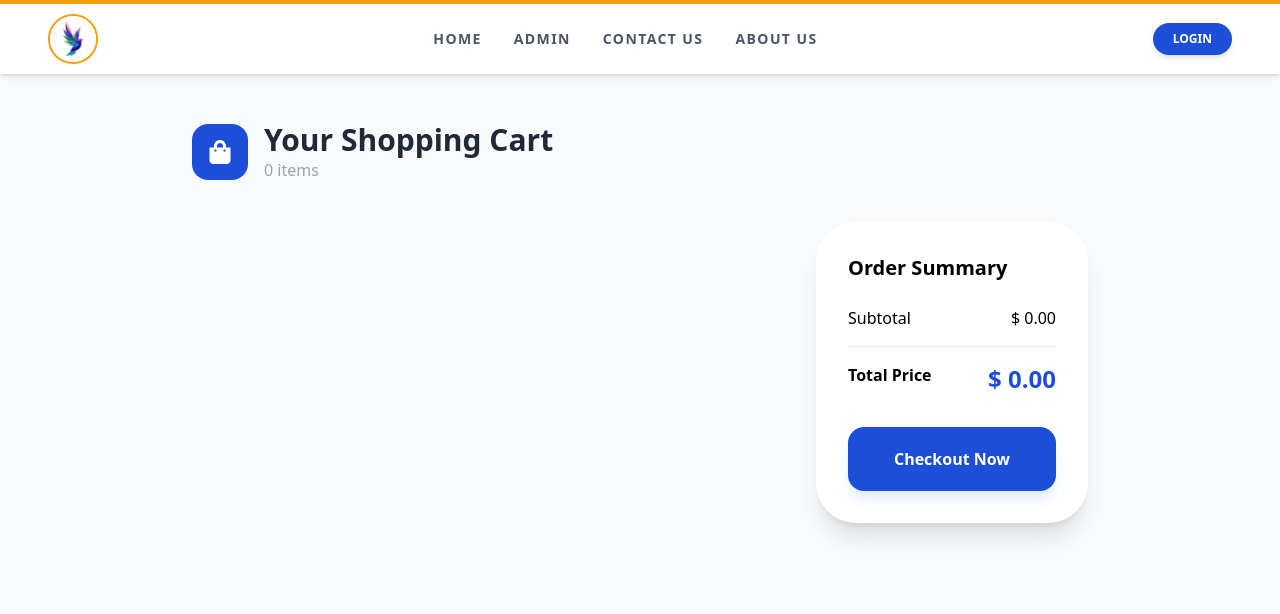
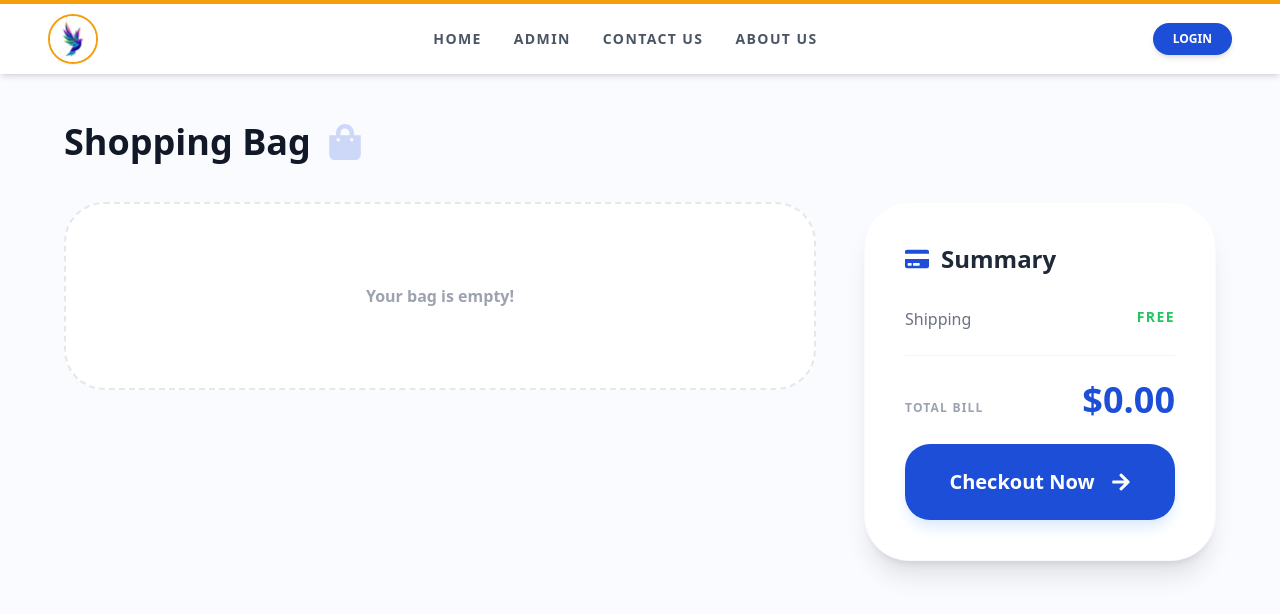
Before and after one commit to DulanKavindu/cbc-forntend-new2, a React (Vite) app: page /cart in a window 1280 px wide. Shown: the top 614 px of the page. Built offline with nearby package versions, Linux system fonts and the light colour scheme.

Commit message:
cart card funtion

```diff
--- a/package.json
+++ b/package.json
@@ -4,7 +4,7 @@
   "version": "0.0.0",
   "type": "module",
   "scripts": {
-    "dev": "vite",
+    "dev": "vite --host",
     "build": "vite build",
     "lint": "eslint .",
     "preview": "vite preview"
--- a/src/componets/cart.jsx
+++ b/src/componets/cart.jsx
@@ -1,95 +1,108 @@
 import { useEffect, useState } from "react";
-import { loadCart, addToCart, saveCart } from "../utils/cartfuntion";
-import { FaTrash, FaPlus, FaMinus, FaShoppingBag } from "react-icons/fa";
+import { loadCart } from "../utils/cartfuntion";
+import CartCard from "./CartCard";
+import { FaShoppingBag, FaArrowRight, FaCreditCard } from "react-icons/fa";
+import axios from "axios";
 
 export default function Cart() {
     const [cart, setCart] = useState([]);
+    const [total, setTotal] = useState(0);
+    const [labalePrice, setLabalePrice] = useState(0);
 
     useEffect(() => {
-        setCart(loadCart());
+        const cartData = loadCart();
+        setCart(cartData);
+
+        if (cartData.length > 0) {
+            axios.post(`${import.meta.env.VITE_BACKEND_URL}/order/getquoter`, {
+                orderDetails: cartData
+            }).then((res) => {
+                console.log(res.data);
+                setTotal(res.data.totalPrice);
+                setLabalePrice(res.data.labaleTotal);
+            }).catch((err) => {
+                console.error(err);
+            });
+        }
     }, []);
 
+    function onOderCheckout() {
+        const token = localStorage.getItem("token");
+        if (token === null) {
+            alert("Please login to proceed to checkout.");
+            return;
+        }
 
-    function handleQuantity(productId, amount) {
-        addToCart(productId, amount);
-        setCart(loadCart());
+
+        axios.post(`${import.meta.env.VITE_BACKEND_URL}/order`,
+            {
+                orderDetails: cart
+            },
+            {
+                headers: {
+                    Authorization: "Bearer " + token,
+                }
+            }
+        ).then((res) => {
+            console.log(res.data);
+            alert("Order placed successfully!");
+        }).catch((err) => {
+            console.error(err);
+            alert("Order failed!");
+        });
     }
 
+    return (
+        <div className="min-h-screen bg-[#FAFBFF] p-6 md:p-12 text-left font-sans">
+            <div className="max-w-6xl mx-auto">
+                <h1 className="text-4xl font-black text-gray-900 mb-10 flex items-center gap-4">
+                    Shopping Bag <FaShoppingBag className="opacity-20 text-secondary" />
+                </h1>
 
-    function handleRemove(productId) {
-        const updatedCart = cart.filter(item => item.productId !== productId);
-        saveCart(updatedCart);
-        setCart(updatedCart);
-    }
+                <div className="grid grid-cols-1 lg:grid-cols-3 gap-12">
+                    <div className="lg:col-span-2 space-y-6">
+                        {cart.length > 0 ? (
+                            cart.map(item => (
+                                <CartCard
+                                    key={item.productId}
+                                    productId={item.productId}
+                                    quantity={item.quantity}
+                                />
+                            ))
+                        ) : (
+                            <p className="text-center p-20 bg-white rounded-[40px] font-bold text-gray-400 border-2 border-dashed">
+                                Your bag is empty!
+                            </p>
+                        )}
+                    </div>
 
-
-    return (
-        <div className="min-h-screen bg-primary p-6 md:p-12">
-            <div className="max-w-4xl mx-auto">
-
-                <div className="flex items-center gap-4 mb-10">
-                    <div className="bg-secondary p-4 rounded-2xl">
-                        <FaShoppingBag className="text-white text-2xl" />
-                    </div>
-                    <div>
-                        <h1 className="text-3xl font-black text-gray-800">Your Shopping Cart</h1>
-                        <p className="text-gray-400 font-medium">{cart.length} items</p>
-                    </div>
-                </div>
-
-                <div className="grid grid-cols-1 lg:grid-cols-3 gap-10">
-
-
-                    <div className="lg:col-span-2 space-y-4">
-                        {cart.map((item) => (
-                            <div key={item.productId} className="bg-white p-5 rounded-[30px] flex items-center gap-6 shadow-sm">
-                                <div className="w-20 h-20 bg-primary rounded-2xl flex items-center justify-center text-secondary font-bold">
-                                    IMG
+                    <div className="lg:col-span-1">
+                        <div className="bg-white p-10 rounded-[45px] shadow-xl border border-gray-50 sticky top-12 transition-all">
+                            <h2 className="text-2xl font-black text-gray-800 mb-8 flex items-center gap-3">
+                                <FaCreditCard className="text-secondary" /> Summary
+                            </h2>
+                            <div className="space-y-6">
+                                <div className="flex justify-between text-gray-500 font-medium">
+                                    <span>Shipping</span>
+                                    <span className="text-green-500 font-black tracking-widest text-sm uppercase">Free</span>
                                 </div>
 
-                                <div className="flex-grow">
-                                    <h2 className="text-lg font-bold">Product #{item.productId}</h2>
-                                    <p className="text-accent font-black text-xl">$ 0.00</p>
+                                <div className="pt-6 border-t border-gray-100 flex justify-between items-end">
+                                    <span className="text-gray-400 font-bold uppercase text-xs tracking-widest mb-1">Total Bill</span>
+                                    <span className="text-4xl font-black text-secondary">
+                                        ${total ? total.toFixed(2) : "0.00"}
+                                    </span>
                                 </div>
 
-
-                                <div className="flex items-center bg-primary rounded-xl p-1 gap-3">
-                                    <button onClick={() => handleQuantity(item.productId, -1)} className="w-8 h-8 bg-white rounded-lg">
-                                        <FaMinus size={10} />
-                                    </button>
-                                    <span className="font-black">{item.quantity}</span>
-                                    <button onClick={() => handleQuantity(item.productId, 1)} className="w-8 h-8 bg-white rounded-lg">
-                                        <FaPlus size={10} />
-                                    </button>
-                                </div>
-
-                                <button onClick={() => handleRemove(item.productId)} className="p-3 text-gray-300 hover:text-red-500">
-                                    <FaTrash size={18} />
+                                <button
+                                    onClick={onOderCheckout}
+                                    className="group w-full bg-secondary text-white py-6 rounded-[25px] font-black text-xl mt-4 flex items-center justify-center gap-4 transition-all hover:bg-blue-700 active:scale-95 shadow-lg shadow-blue-100"
+                                >
+                                    Checkout Now <FaArrowRight className="group-hover:translate-x-2 transition-transform" />
                                 </button>
                             </div>
-                        ))}
-                    </div>
-
-
-                    <div className="lg:col-span-1">
-                        <div className="bg-white p-8 rounded-[40px] shadow-xl sticky top-10">
-                            <h3 className="text-xl font-black mb-6">Order Summary</h3>
-                            <div className="space-y-4 mb-8">
-                                <div className="flex justify-between">
-                                    <span>Subtotal</span>
-                                    <span>$ 0.00</span>
-                                </div>
-                                <div className="border-t pt-4 flex justify-between font-bold">
-                                    <span>Total Price</span>
-                                    <span className="text-2xl text-secondary">$ 0.00</span>
-                                </div>
-                            </div>
-                            <button className="w-full bg-secondary text-white py-5 rounded-2xl font-bold shadow-lg shadow-blue-100">
-                                Checkout Now
-                            </button>
                         </div>
                     </div>
-
                 </div>
             </div>
         </div>
--- /dev/null
+++ b/src/componets/cartCard.jsx
@@ -0,0 +1,48 @@
+import axios from "axios";
+import { useEffect, useState } from "react";
+import { FaTrash, FaPlus, FaMinus } from "react-icons/fa";
+
+export default function CartCard({ productId, quantity, handleQuantity, handleRemove }) {
+    const [product, setProduct] = useState(null);
+    const [loaded, setLoaded] = useState(false);
+
+    useEffect(() => {
+        axios.get(`${import.meta.env.VITE_BACKEND_URL}/product/${productId}`)
+            .then((res) => {
+                if (res.data) {
+                    setProduct(res.data);
+                    setLoaded(true);
+                }
+            })
+            .catch((err) => console.error(err));
+    }, [productId]);
+
+    if (!loaded) return <div className="h-32 w-full bg-gray-100 animate-pulse rounded-[35px]"></div>;
+
+    return (
+        <div className="group bg-white p-5 rounded-[35px] shadow-sm border border-gray-50 flex items-center gap-6 transition-all duration-500 hover:shadow-lg hover:-translate-y-1">
+            <div className="w-24 h-24 bg-[#F8F9FB] rounded-[25px] overflow-hidden flex-shrink-0">
+                <img src={product?.image?.[0]} alt="" className="w-full h-full object-contain p-3" />
+            </div>
+
+            <div className="flex-grow">
+                <h3 className="text-lg font-bold text-gray-800">{product?.productname}</h3>
+                <span className="text-secondary font-black text-xl">${product?.price}</span>
+            </div>
+
+            <div className="flex items-center bg-gray-50 rounded-2xl p-1.5 border border-gray-100">
+                <button onClick={() => handleQuantity(productId, -1)} className="w-10 h-10 flex items-center justify-center bg-white rounded-xl shadow-sm hover:text-red-500 transition-all">
+                    <FaMinus size={12} />
+                </button>
+                <span className="px-5 font-black text-gray-800">{quantity}</span>
+                <button onClick={() => handleQuantity(productId, 1)} className="w-10 h-10 flex items-center justify-center bg-white rounded-xl shadow-sm hover:text-green-500 transition-all">
+                    <FaPlus size={12} />
+                </button>
+            </div>
+
+            <button onClick={() => handleRemove(productId)} className="p-4 text-gray-300 hover:text-red-500 transition-all">
+                <FaTrash size={18} />
+            </button>
+        </div>
+    );
+}
--- a/src/pages/productovervive.jsx
+++ b/src/pages/productovervive.jsx
@@ -31,7 +31,7 @@ export default function ProductOverview() {
             });
     }, [productId]);
     function onAddtocart() {
-        addToCart(product.productid)
+        addToCart(product.productid,1);
         toast.success("Product added to cart!");
 
 
--- a/src/utils/cartfuntion.js
+++ b/src/utils/cartfuntion.js
@@ -1,9 +1,15 @@
 export function loadCart() {
     const cartData = localStorage.getItem("cart");
-    console.log("Loaded cart data:", cartData);
-    if (cartData !== null) {
+
+
+    if (cartData === null || cartData === "undefined") {
+        return [];
+    }
+
+    try {
         return JSON.parse(cartData);
-    } else {
+    } catch  {
+
         return [];
     }
 }
@@ -29,3 +35,11 @@ export function addToCart(productId, quantity) {
 
     saveCart(cartData);
 }
+export function deleteFromCart(productId) {
+    const cartData = loadCart();
+    const index = cartData.findIndex((item) => item.productId === productId);
+    if (index !== -1) {
+        cartData.splice(index, 1);
+        saveCart(cartData);
+    }
+}
```
